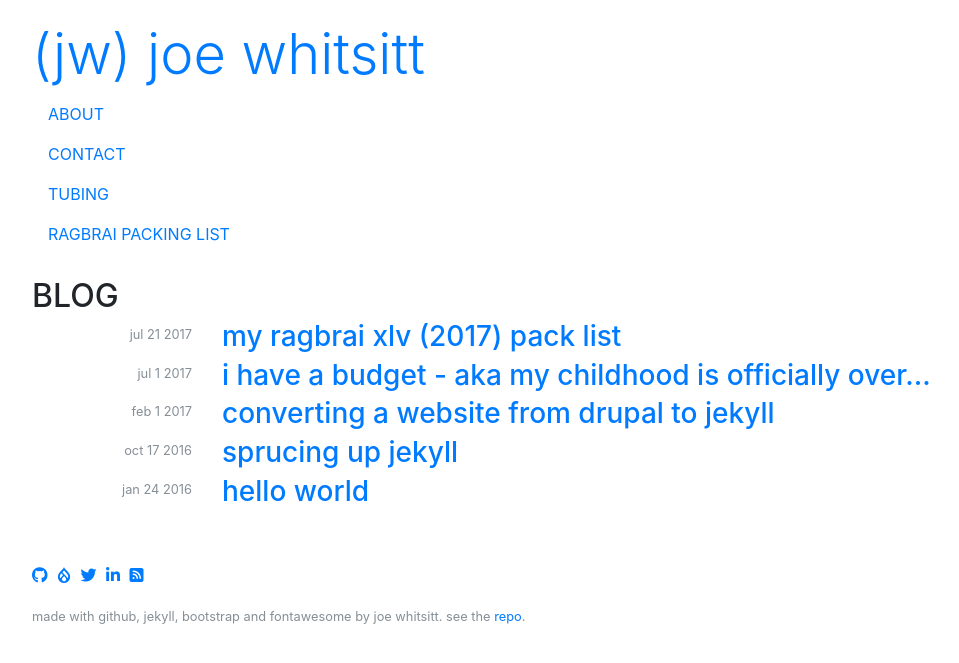
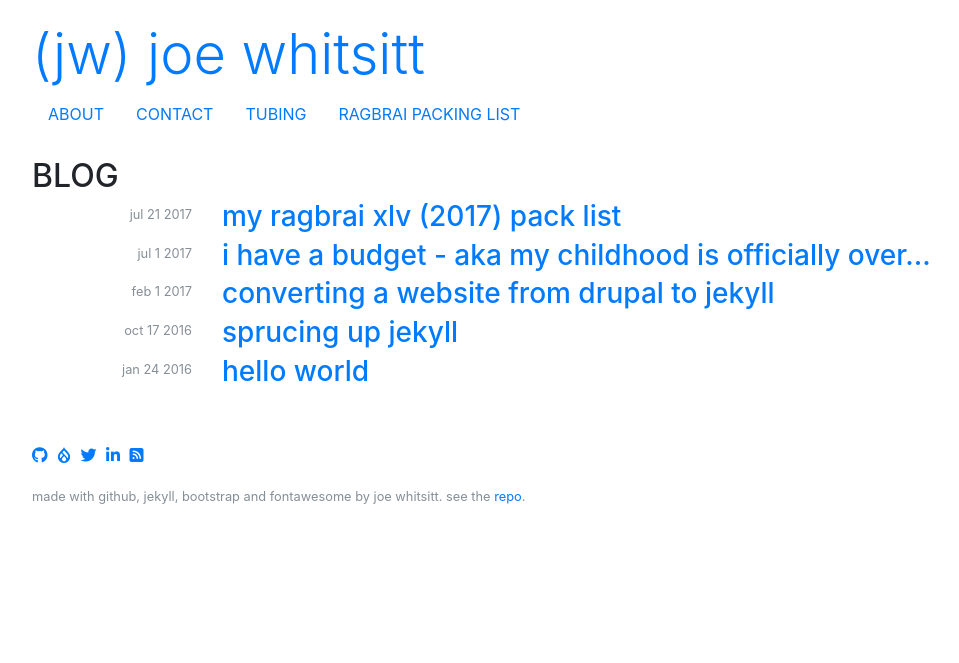
Before and after one commit to joewhitsitt/joewhitsitt.github.io, a Jekyll site: the page built from index.html, in a window 1280 px wide. Shown: the top 663 px of the page, without its empty margins (53-1012 px from the left). Built offline with Jekyll 4.4.1, drawn with Linux system fonts in a browser that asks for light colours; nearby versions of some CDN libraries; the list of posts is cut into pages by our own code.

Commit message:
responsive fix

```diff
--- a/_includes/header.html
+++ b/_includes/header.html
@@ -4,7 +4,7 @@
       <h1 class="display-4 text-lowercase site-title"><a href="{{ "/" | relative_url}}" title="joe whitsitt">{{ site.title | escape }}</span></a></h1>
     </hgroup>
   <nav class="container" role="navigation" aria-label="main navigation">
-    <ul class="nav justify-content-center flex-sm-column">
+    <ul class="nav justify-content-start flex-column flex-md-row">
       {% assign pages_list = site.pages | sort:"weight"  %}
       {% for node in pages_list %}
         {% if node.title != null %}
```
